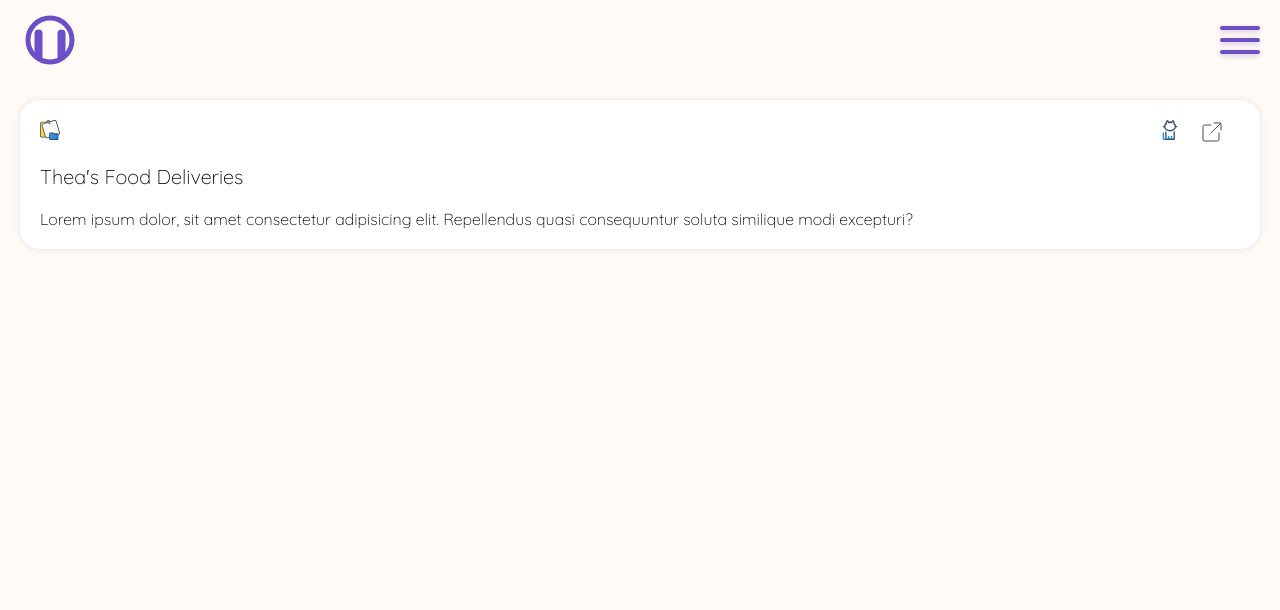
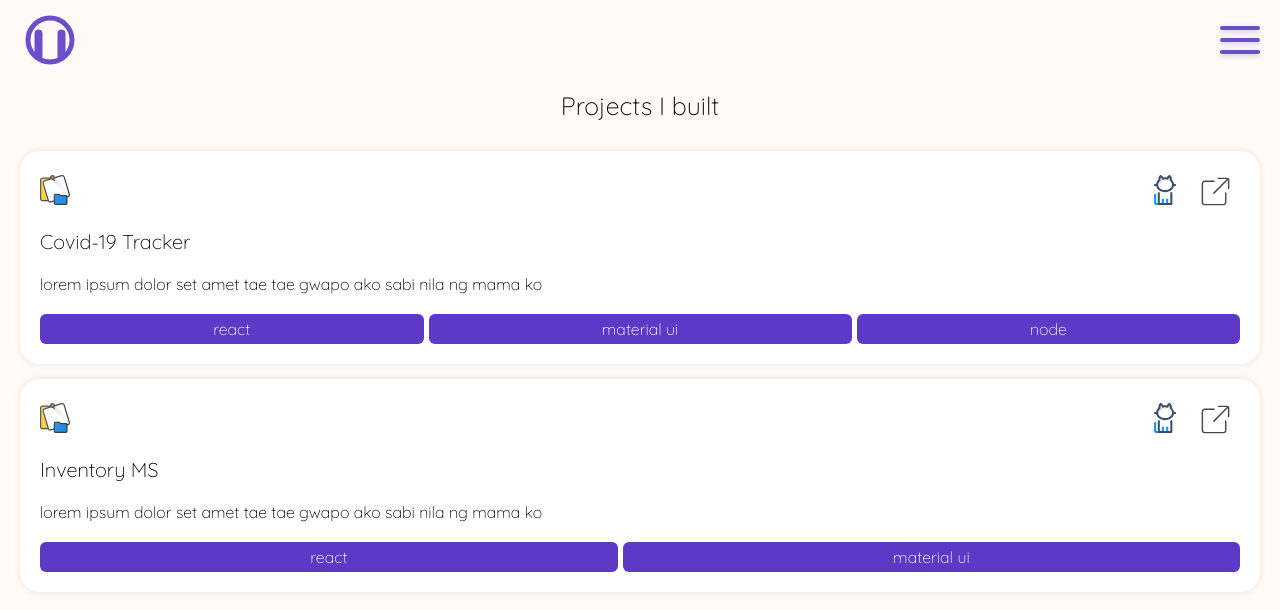
Before and after one commit to christiannparanas/storage, a React (Create React App) app: page /projects in a window 1280 px wide. Shown: the top 610 px of the page. Built offline with nearby package versions, Linux system fonts and the light colour scheme.

Commit message:
projects container

```diff
--- a/src/assets/scss/App.scss
+++ b/src/assets/scss/App.scss
@@ -327,22 +327,42 @@ nav {
 }
 
 .projects {
-  padding: 100px 20px;
+  padding: 90px 20px;
+
+  .pro {
+    width: 100%;
+    font-size: 25px;
+    text-align: center;
+    margin-bottom: 30px;
+  }
 
   .project-container {
     padding: 20px;
     border-radius: 20px;
     background-color: #fff;
     -webkit-box-shadow: 0px 0px 6px 0px rgba(0,0,0,0.10);
-      -moz-box-shadow: 0px 0px 6px 0px rgba(0,0,0,0.10);
-      box-shadow: 0px 0px 6px 0px rgba(0,0,0,0.10);
+    -moz-box-shadow: 0px 0px 6px 0px rgba(0,0,0,0.10);
+    box-shadow: 0px 0px 6px 0px rgba(0,0,0,0.10);
+    margin-bottom: 15px;
 
     .icons {
       display: grid;
-      grid-template-columns: 1fr 40px 40px;
+      grid-template-columns: 1fr 50px 50px;
+      align-items: center;
+      justify-items: center;
+
 
       .file, .git {
-        width: 20px;
+        width: 30px;
+      }
+
+      .file {
+        align-self: initial;
+        justify-self: left;
+      }
+
+      .exter {
+        margin-top: 3px;
       }
     }
 
@@ -352,5 +372,23 @@ nav {
       margin-top: 20px;
       margin-bottom: 20px;
     }
+
+    .tools {
+      margin-top: 20px;
+      display: grid;
+      grid-column-gap: 5px;
+      grid-auto-flow: column;
+      align-items: center;
+      justify-items: center;
+
+      .tool {
+        border-radius: 6px;
+        color: #fff;
+        width: 100%;
+        text-align: center;
+        padding: 5px;
+        background-color: #5D3AC5;
+      }
+    }
   }
 }
--- a/src/components/Logo.js
+++ b/src/components/Logo.js
@@ -4,7 +4,7 @@ import { Link } from 'react-router-dom'
 
 const Logo = (props) => (
   <Link to="/">
-  <motion.svg whileHover={{ scale: 1.1 }} initial={{ y: -200 }}  animate={{ y: 10 }} transition={{ type: "spring", stiffness: 120}} className="logo" height={200} {...props}>
+  <motion.svg whileHover={{ scale: 1.1 }} initial={{ y: -200 }}  animate={{ y: 10 }} transition={{ type: "spring", stiffness: 120}} className="logo" height={150} {...props}>
     <g>
       <title>{"Layer 1"}</title>
       <ellipse
--- a/src/pages/Projects.js
+++ b/src/pages/Projects.js
@@ -1,22 +1,42 @@
-import React from 'react'
-import folder from '../assets/img/folder.svg'
-import git from '../assets/img/git.svg'
-import external from '../assets/img/external-link.svg'
+import React from "react";
+import folder from "../assets/img/folder.svg";
+import git from "../assets/img/git.svg";
+import external from "../assets/img/external-link.svg";
 
 export default function Projects() {
+  const works = [
+    {
+      name: "Covid-19 Tracker",
+      disc: "lorem ipsum dolor set amet tae tae gwapo ako sabi nila ng mama ko",
+      tools: ["react", "material ui", "node"],
+    },
+    {
+      name: "Inventory MS",
+      disc: "lorem ipsum dolor set amet tae tae gwapo ako sabi nila ng mama ko",
+      tools: ["react", "material ui"],
+    },
+  ];
 
   return (
     <div className="projects">
+      <div className="pro">Projects I built</div>
+
+      {works.map((work) => (
         <div className="project-container">
           <div className="icons">
-               <img src={folder} className="file" alt=""/>
-               <img src={git} className="git" alt=""/>
-               <img src={external} alt=""/>
+            <img src={folder} className="file" alt="" />
+            <img src={git} className="git" alt="" />
+            <img src={external} className="exter" alt="" />
           </div>
-            <div className="title">Thea's Food Deliveries</div>
-            <div className="discription">Lorem ipsum dolor, sit amet consectetur adipisicing elit. Repellendus quasi consequuntur soluta similique modi excepturi?</div>
-            <div className="tools"></div>
+          <div className="title">{work.name}</div>
+          <div className="discription">{work.disc}</div>
+          <div className="tools">
+            {work.tools.map(tool => (
+               <div className="tool">{tool}</div>
+            ))}
           </div>
         </div>
-   )
+      ))}
+    </div>
+  );
 }
```
Also changed, not shown: src/assets/img/external-link.svg, src/assets/img/folder.svg. Lines whose indentation alone changed are shown as unchanged.
